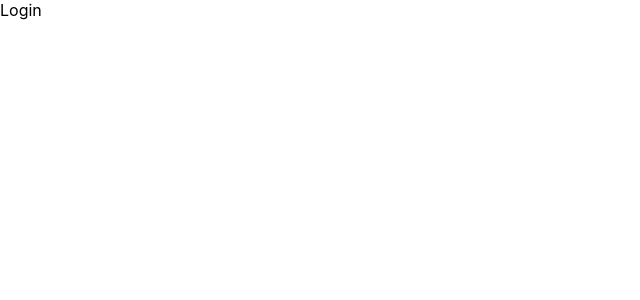
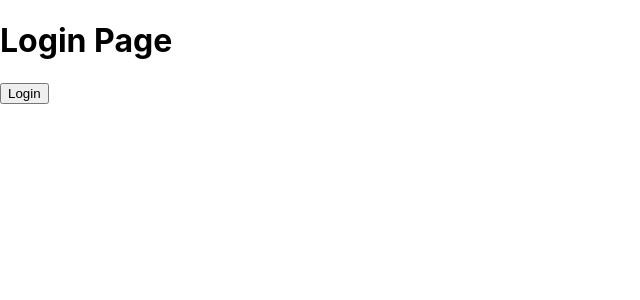
Before and after one commit to shehan96/react-graphql, a React (Create React App) app: page /login in a window 1280 px wide. Shown: the top 300 px of the page, without its empty margins (0-640 px from the left). Built offline with nearby package versions, Linux system fonts and the light colour scheme.

Commit message:
Update Login.tsx

```diff
--- a/src/pages/Login/Login.tsx
+++ b/src/pages/Login/Login.tsx
@@ -1,5 +1,15 @@
+import { Navigate } from 'react-router-dom';
+
 export const Login = () => {
-    return (
-        <>Login</>
-    )
-}
+  const login = () => {
+    localStorage.setItem('isLog', 'true');
+    Navigate({ to: '/', replace: true });
+  };
+
+  return (
+    <>
+      <h1>Login Page</h1>
+      <button onClick={login}>Login</button>
+    </>
+  );
+};
```
